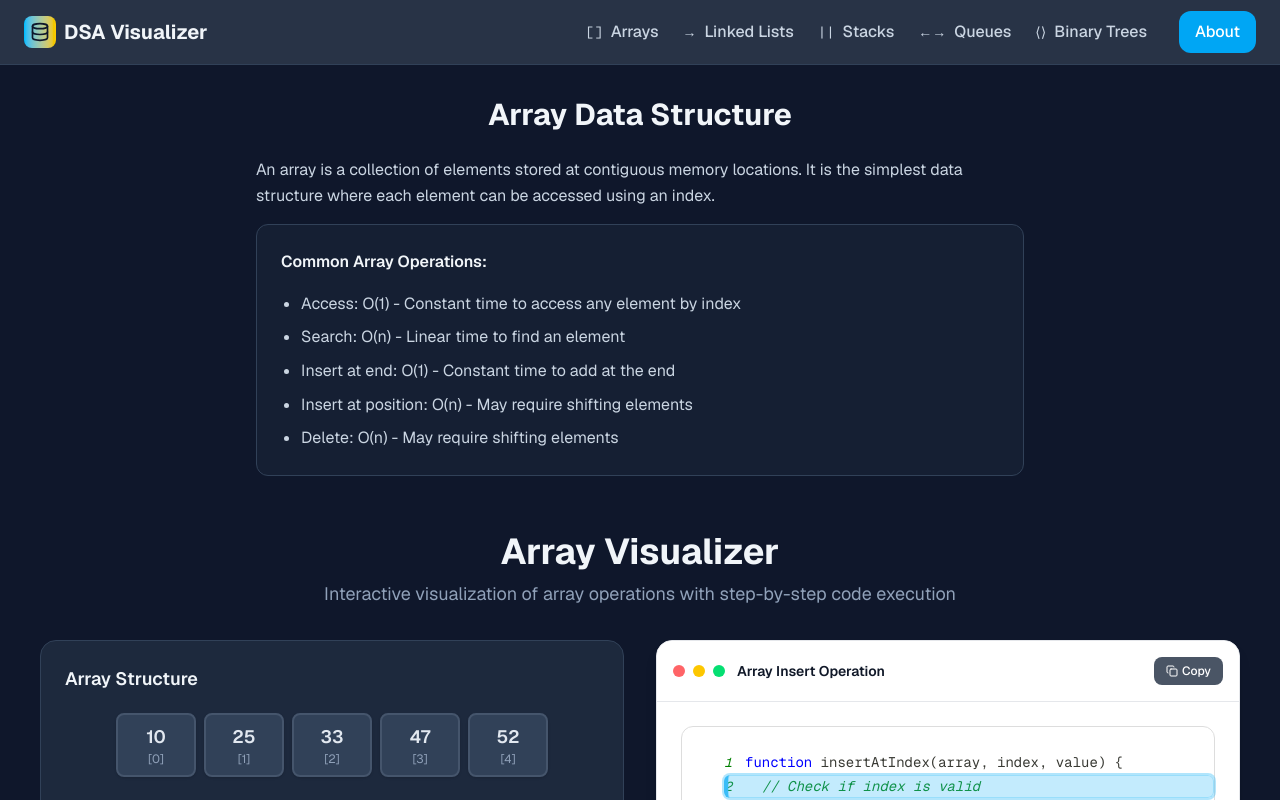
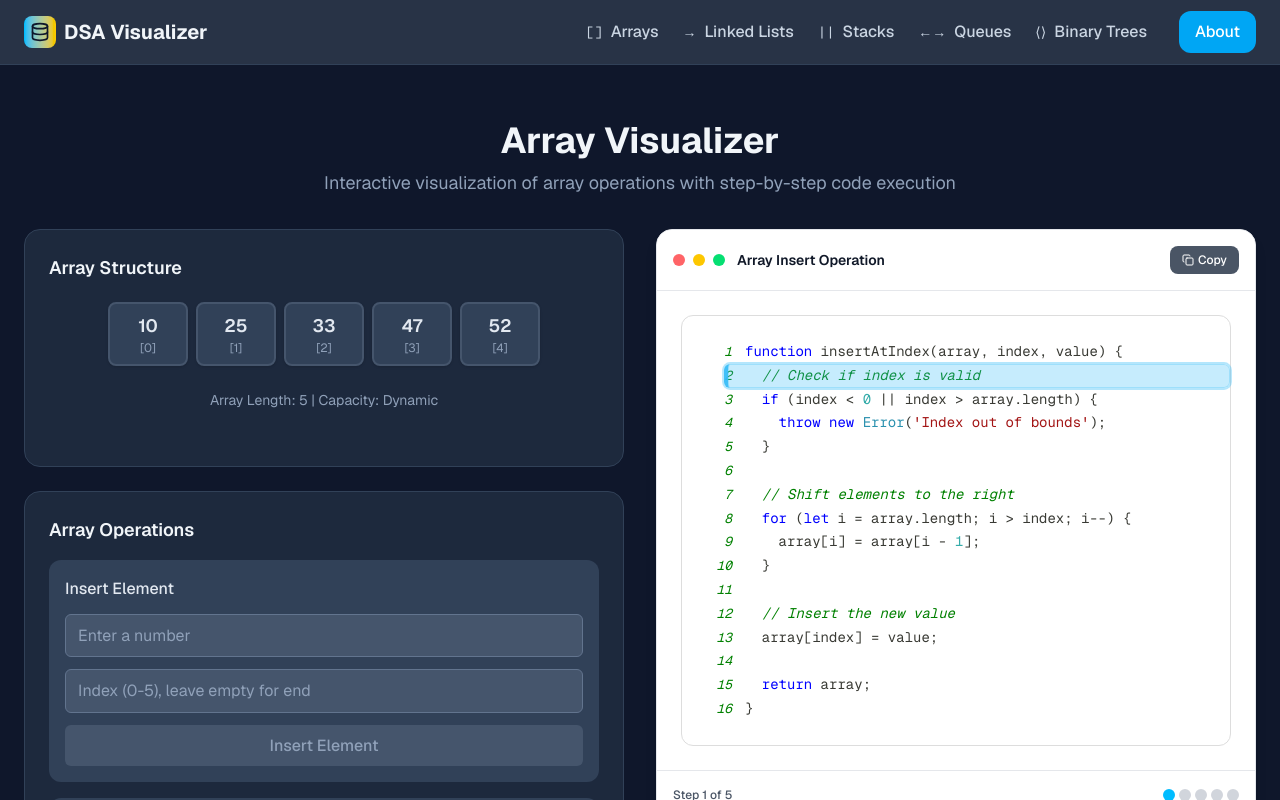
Before and after one commit to gael55x/DSA-Visualizer, a Next.js app in the folder dsa-visualizer/: page /array in a window 1280 px wide. Shown: the top 800 px of the page. Built offline with nearby package versions, Linux system fonts and the light colour scheme.

Commit message:
updated array maiin route

```diff
--- a/dsa-visualizer/app/array/page.tsx
+++ b/dsa-visualizer/app/array/page.tsx
@@ -3,26 +3,7 @@ import ArrayVisualizer from "../../components/visualizers/ArrayVisualizer";
 export default function ArrayPage() {
   return (
     <div className="py-8 bg-slate-900">
-      <div className="container mx-auto px-4">
-        <h1 className="text-3xl font-bold mb-6 text-center text-slate-100">Array Data Structure</h1>
-        <div className="mb-8 max-w-3xl mx-auto">
-          <p className="text-slate-300 mb-4">
-            An array is a collection of elements stored at contiguous memory locations.
-            It is the simplest data structure where each element can be accessed using an index.
-          </p>
-          <div className="bg-slate-800/50 border border-slate-700 p-6 rounded-xl">
-            <h3 className="font-semibold mb-4 text-slate-100">Common Array Operations:</h3>
-            <ul className="list-disc pl-5 space-y-2 text-slate-300">
-              <li>Access: O(1) - Constant time to access any element by index</li>
-              <li>Search: O(n) - Linear time to find an element</li>
-              <li>Insert at end: O(1) - Constant time to add at the end</li>
-              <li>Insert at position: O(n) - May require shifting elements</li>
-              <li>Delete: O(n) - May require shifting elements</li>
-            </ul>
-          </div>
-        </div>
         <ArrayVisualizer />
-      </div>
     </div>
   );
 }
```
